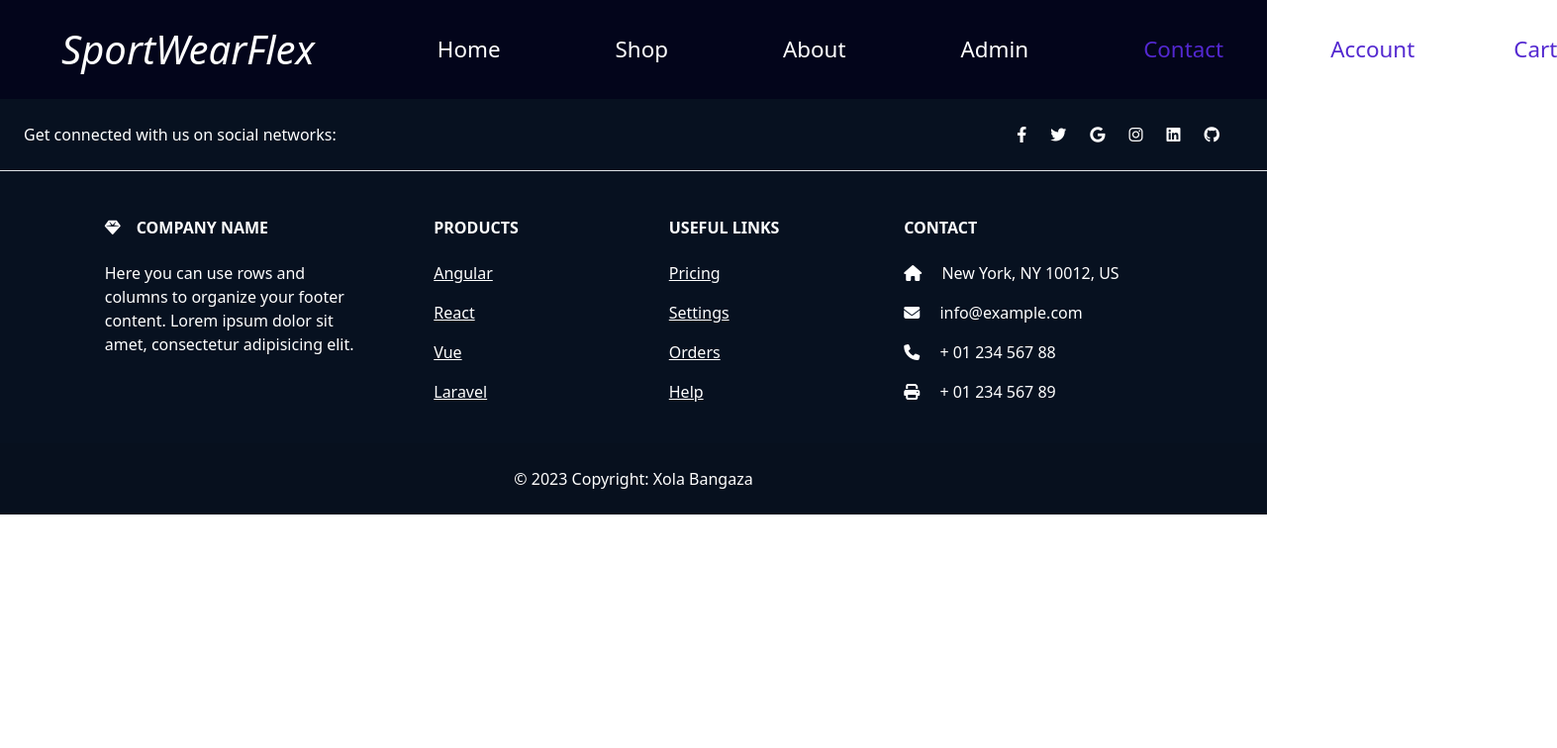
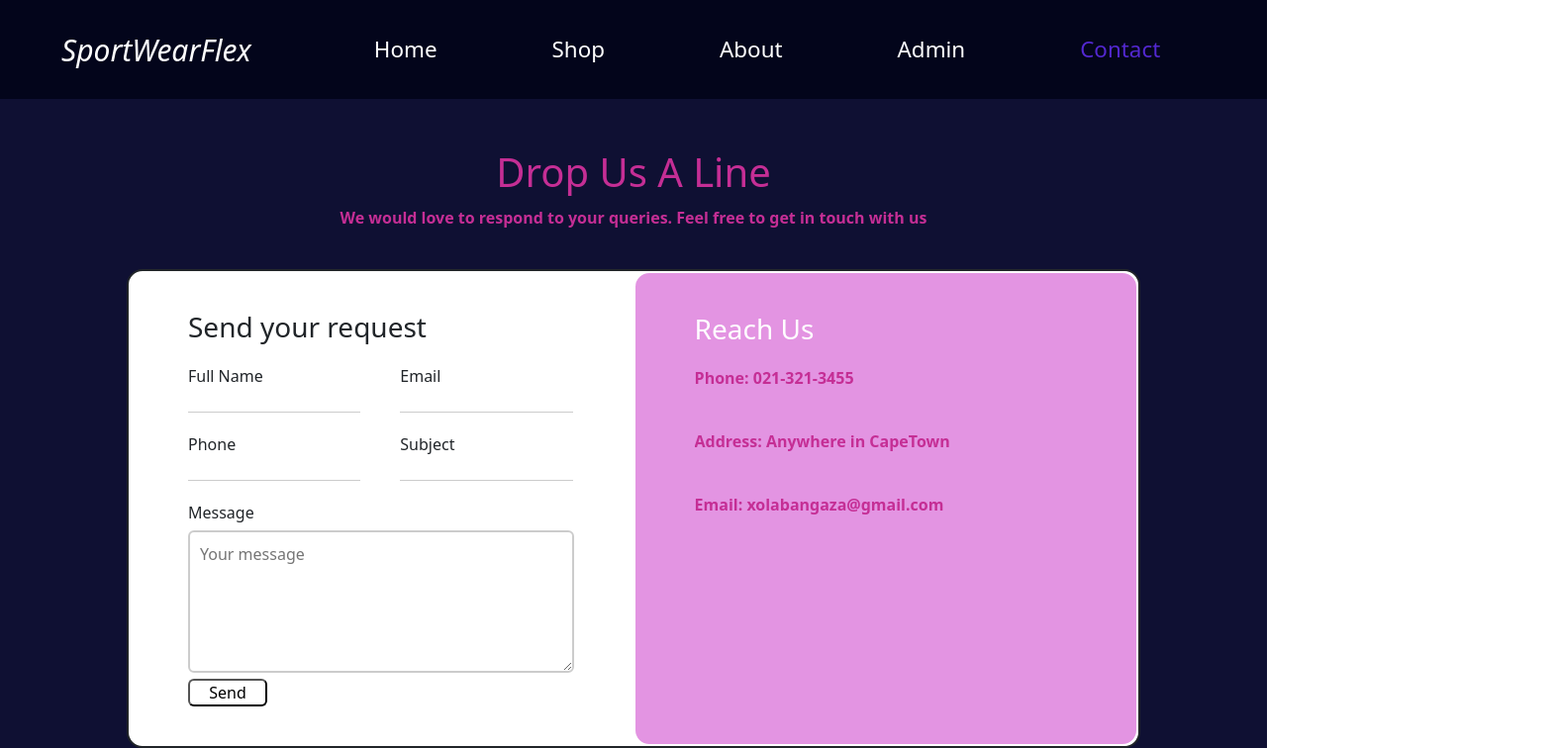
Before and after one commit to xolabangaza/Capstone, a Vue app: page /#/contact in a window 1280 px wide. Shown: the top 756 px of the page at 99% size, 1573 px wide, since content can reach past the window. Built offline with nearby package versions, Linux system fonts and the light colour scheme.

Commit message:
in progress

```diff
--- a/src/components/Contact.vue
+++ b/src/components/Contact.vue
@@ -1,13 +1,124 @@
-<template >
-    <div>
+<template>
+  <div class="container">
+    <h1 class="text-center">Drop Us A Line</h1>
+    <p class="text-center">
+      We would love to respond to your queries. Feel free to get in touch with
+      us
+    </p>
+    <div class="contact-box">
+      <div class="contact-left">
+        <h3>Send your request</h3>
+        <form action="https://formspree.io/f/xzblgzdp" method="POST">
+          <div class="input-row">
+            <div class="input-group">
+              <label>Full Name</label>
+              <input type="text" placeholder="" />
+            </div>
+            <div class="input-group">
+              <label>Email</label>
+              <input type="email" placeholder="" />
+            </div>
+          </div>
+          <div class="input-row">
+            <div class="input-group">
+              <label>Phone</label>
+              <input type="text" placeholder="" />
+            </div>
 
+            <div class="input-group">
+              <label>Subject</label>
+              <input type="text" placeholder="" />
+            </div>
+          </div>
+          <label> Message</label>
+          <textarea rows="5" placeholder="Your message"></textarea>
+          <button type="submit">Send</button>
+        </form>
+      </div>
+      <div class="contact-right">
+        <h3>Reach Us</h3>
+        <p>Phone: 021-321-3455</p>
+        <p>Address: Anywhere in CapeTown</p>
+        <p>Email: xolabangaza@gmail.com</p>
+      </div>
     </div>
+  </div>
 </template>
 <script>
-export default {
+export default {};
+</script>
+<style scoped>
+* {
+  margin: 0;
+  padding: 0;
+  overflow: hidden;
+}
+.container {
+  width: 80%;
+  margin: 50px auto;
+}
+.contact-box {
+  background: #fff;
+  display: flex;
+  border: 2px solid;
+  border-radius: 16px;
+}
+.contact-left {
+  flex-basis: 60%;
+  padding: 40px 60px;
+}
+.contact-right {
+  flex-basis: 60%;
+  padding: 40px 60px;
+  background: rgb(227, 148, 226);
+  color: #fff;
+  border: 2px solid;
+  border-radius: 16px;
+}
+button{
+    width: 80px;
+    border-radius: 6px;
+    background: transparent;
+}
+button:hover{
+    background: #c52e95;
+}
+h1 {
+  margin-bottom: 10px;
+  color: #c52e95;
+}
+h3 {
+  margin-bottom: 20px;
+}
+.container p {
+  margin-bottom: 40px;
+  color: #c52e95;
+  font-weight: 700;
+}
+.input-row {
+  display: flex;
+  justify-content: space-between;
+  margin-bottom: 20px;
+}
+.input-row .input-group {
+  flex-basis: 45%;
+}
+.input-group {
+  display: flex;
+  flex-direction: column;
+}
+input {
+  width: 100%;
+  border: none;
+    border-bottom: 1px solid #ccc;
+    outline: none;
 
 }
-</script>
-<style>
-
+textarea {
+  width: 100%;
+  border: 2px solid #ccc;
+  border-radius: 6px;
+  outline: none;
+  padding: 10px;
+}
 </style>
--- a/src/components/FooterComp.vue
+++ b/src/components/FooterComp.vue
@@ -44,7 +44,8 @@
         <div class="col-md-3 col-lg-4 col-xl-3 mx-auto mb-4">
           <!-- Content -->
           <h6 class="text-uppercase fw-bold mb-4">
-            <i class="fas fa-gem me-3"></i>Company name
+            <i class="fas fa-gem me-3"></i>SportWearFlex
+
           </h6>
           <p>
             Here you can use rows and columns to organize your footer content. Lorem ipsum
@@ -60,16 +61,16 @@
             Products
           </h6>
           <p>
-            <a href="#!" class="text-reset">Angular</a>
+            <a href="#!" class="text-reset">Dresses</a>
           </p>
           <p>
-            <a href="#!" class="text-reset">React</a>
+            <a href="#!" class="text-reset">Skirts</a>
           </p>
           <p>
-            <a href="#!" class="text-reset">Vue</a>
+            <a href="#!" class="text-reset">Shorts</a>
           </p>
           <p>
-            <a href="#!" class="text-reset">Laravel</a>
+            <a href="#!" class="text-reset">T-Shits</a>
           </p>
         </div>
         <!-- Grid column -->
@@ -81,16 +82,16 @@
             Useful links
           </h6>
           <p>
-            <a href="#!" class="text-reset">Pricing</a>
+            <a href="#!" class="text-reset">Home</a>
           </p>
           <p>
-            <a href="#!" class="text-reset">Settings</a>
+            <a href="#!" class="text-reset">Shop</a>
           </p>
           <p>
-            <a href="#!" class="text-reset">Orders</a>
+            <a href="#!" class="text-reset">Account</a>
           </p>
           <p>
-            <a href="#!" class="text-reset">Help</a>
+            <a href="#!" class="text-reset">Cart</a>
           </p>
         </div>
         <!-- Grid column -->
@@ -134,5 +135,8 @@ footer{
   background-color: rgba(7, 17, 32, 1);
   color: white;
 }
+a.text-reset{
+  text-decoration: none;
+}
 
 </style>
--- a/src/components/NavBarComp.vue
+++ b/src/components/NavBarComp.vue
@@ -33,10 +33,10 @@
             </li>
           </ul>
            <li class="nav-item">
-              <router-link class="nav-link" to="/contact">Account</router-link>
+              <router-link class="nav-link" to="/account">Account</router-link>
             </li>
             <li class="nav-item">
-              <router-link class="nav-link" to="/contact">Cart</router-link>
+              <router-link class="nav-link" to="/cart">Cart</router-link>
             </li>
         </div>
       </div>
@@ -69,7 +69,7 @@ export default {};
 
 .navbar-brand {
   color: white;
-  font-size: 40px;
+  font-size: 30px;
   font-weight: 400;
   font-style: italic;
 }
--- a/src/views/ContactView.vue
+++ b/src/views/ContactView.vue
@@ -1,13 +1,9 @@
-<template >
-    <div>
-
-    </div>
+<template>
+    <ContactComp/>
 </template>
 <script>
+import ContactComp from '@/components/Contact.vue'
 export default {
-
+    components: {ContactComp}
 }
 </script>
-<style scoped>
-
-</style>
--- a/src/views/HomeView.vue
+++ b/src/views/HomeView.vue
@@ -1,18 +1,124 @@
 <template>
-  <div class="home">
-    <img alt="Vue logo" src="../assets/logo.png">
-    <HelloWorld msg="Welcome to Your Vue.js App"/>
+  <div class="home-page">
+    <div class="hero-section">
+      <div class="hero-content">
+        <h1>Welcome to SportWearFlex</h1>
+        <p>Discover the perfect blend of style and performance.</p>
+        <router-link to="/products" class="explore-button">Explore Collection</router-link>
+      </div>
+    </div>
+
+    <div class="featured-section">
+      <h2>Featured Products</h2>
+      <div class="product-list">
+        <div v-for="product in featuredProducts" :key="product.prodID" class="product-item">
+          <img :src="product.prodImg" :alt="product.prodName" />
+          <img src="" alt="">
+          <h3>Xola</h3>
+          <p class="product-price">R500</p>
+          <router-link :to="'/product/' + product.prodID" class="view-details">View Details</router-link>
+        </div>
+      </div>
+    </div>
   </div>
 </template>
 
 <script>
-// @ is an alias to /src
-import HelloWorld from '@/components/HelloWorld.vue'
+export default {
+  name: 'HomePage',
+  data() {
+  }
+};
+</script>
 
-export default {
-  name: 'HomeView',
-  components: {
-    HelloWorld
-  }
+<style scoped>
+*{
+  overflow: hidden;
 }
-</script>
+
+.hero-section {
+  background: linear-gradient(rgba(0, 0, 0, 0.65), rgba(0, 0, 0, 0.65)), url(https://i.postimg.cc/CMW2j6Qg/Novak-Djokovic-2000-a21f060c8fcc4195b3c6e47e34b4abe7.jpg);
+  min-height: 100vh;
+  background-repeat: no-repeat;
+  background-position: center;
+  background-size: cover;
+  display: flex;
+  align-items: center;
+  justify-content: center;
+  color: rgba(216, 45, 209, 1);
+  text-align: center;
+}
+
+.hero-content {
+  max-width: 800px;
+  margin: 0 auto;
+}
+
+.hero-content h1 {
+  font-size: 3rem;
+  margin-bottom: 20px;
+}
+
+.explore-button {
+  display: inline-block;
+  padding: 10px 20px;
+  background-color: rgba(216, 45, 209, 1);
+  color: white;
+  font-weight: bold;
+  text-decoration: none;
+  border-radius: 5px;
+}
+
+.featured-section {
+  padding: 50px 0;
+  text-align: center;
+}
+
+.featured-section h2 {
+  font-size: 2rem;
+  margin-bottom: 30px;
+}
+
+.product-list {
+  display: flex;
+  justify-content: center;
+  flex-wrap: wrap;
+}
+
+.product-item {
+  width: 300px;
+  margin: 20px;
+  padding: 20px;
+  border: 1px solid #ccc;
+  border-radius: 10px;
+  text-align: center;
+}
+
+.product-item img {
+  max-width: 100%;
+  border-radius: 5px;
+}
+
+.product-item h3 {
+  font-size: 1.4rem;
+  margin: 10px 0;
+}
+
+.product-price {
+  font-size: 1.2rem;
+  color: #007bff;
+}
+
+.view-details {
+  display: block;
+  margin-top: 15px;
+  color: #007bff;
+  text-decoration: none;
+}
+
+.view-details:hover {
+  text-decoration: underline;
+}
+
+/* Home Page Styles */
+</style>
```
Also changed, not shown: src/components/Account.vue (added, +13 -0 lines), src/components/Cart.vue (added, +13 -0 lines).
